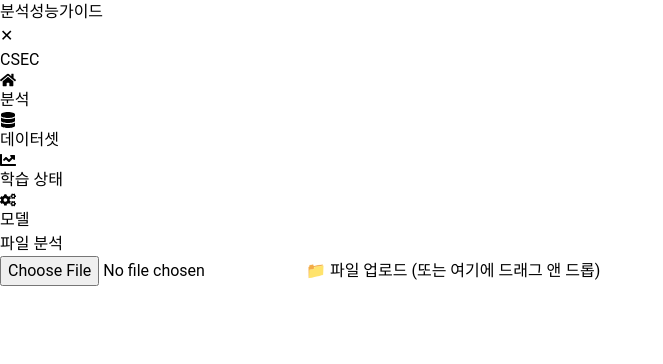
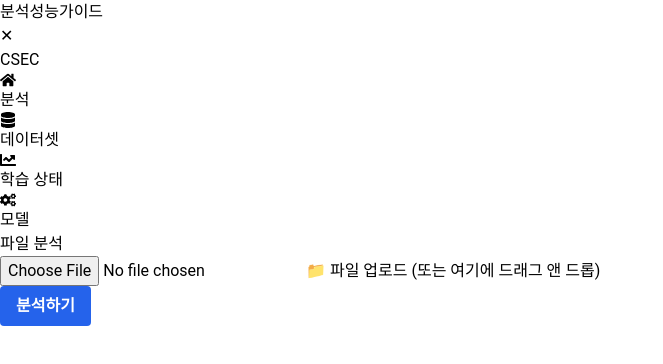
Before and after one commit to chosun-capstonedesing/frontend, a React (Vite) app in the folder frontend/: page / in a window 1280 px wide. Shown: the top 364 px of the page, without its empty margins (0-663 px from the left). Built offline with nearby package versions, Linux system fonts and the light colour scheme.

Commit message:
feat: 분석하기 버튼 생성 및 파일 분석 영역 크기 및 스타일 조정
- 분석하기 버튼 생성
- FileUploadView.css 파일 생성 -> 분석하기 버튼 스타일 관리

```diff
--- a/frontend/src/App.jsx
+++ b/frontend/src/App.jsx
@@ -16,7 +16,7 @@ function App() {
   };
 
   return (
-    <div className='min-h-screen bg-gray-100 p-3 overflow-hidden'>
+    <div className='min-h-screen bg-gray-100 p-3 overflow-hidd'>
 
       {/* 탭 전환 UI */}
       <TabNavigation activeTab={activeTab} setActiveTab={setActiveTab} />
@@ -24,7 +24,7 @@ function App() {
       {/* 사이드바 레이아웃 컴포넌트 */}
       <Layout activeTab={activeTab} setActiveTab={setActiveTab}>
         {activeTab === 'analysis' && (
-          <div className="max-w-md mx-auto bg-white shadow-md rounded p-6">
+          <div className="w-full max-w-3x1 min-h-[100px] mx-auto bg-white shadow-md rounded p-6">
             <h1 className='text-xl font-bold mb-4'>파일 분석</h1>
             <FileUpload onFileSelect={handleFileSelect} />
             {uploadedFile && (
--- a/frontend/src/components/FileUpload.jsx
+++ b/frontend/src/components/FileUpload.jsx
@@ -1,5 +1,6 @@
 import React, { useState, useRef } from "react";
 import FileUploadView from "./FileUploadView";
+import './FileUploadView.css';
 
 /**
  * 파일 업로드 로직(컨테이너) 컴포넌트
@@ -9,7 +10,7 @@ import FileUploadView from "./FileUploadView";
  * - onUploadProgress: 업로드 진행률(%) 표시
  */
 
-function FileUpload ({ onFileSelect, onUploadProgress }) {
+function FileUpload({ onFileSelect, onUploadProgress }) {
     const [fileInfo, setFileInfo] = useState(null);
     const fileInputRef = useRef();
 
@@ -18,7 +19,7 @@ function FileUpload ({ onFileSelect, onUploadProgress }) {
         const selectedFile = e.target.files[0];
 
         if (selectedFile) {
-            setFileInfo ({ name: selectedFile.name, size: selectedFile.size });
+            setFileInfo({ name: selectedFile.name, size: selectedFile.size });
             onFileSelect?.(selectedFile);
         }
     };
@@ -29,7 +30,7 @@ function FileUpload ({ onFileSelect, onUploadProgress }) {
         const droppedFile = e.dataTransfer.files[0];
 
         if (droppedFile) {
-            setFileInfo ({ name: droppedFile.name, size: droppedFile.size });
+            setFileInfo({ name: droppedFile.name, size: droppedFile.size });
             onFileSelect?.(droppedFile);
         }
     };
@@ -37,7 +38,18 @@ function FileUpload ({ onFileSelect, onUploadProgress }) {
     // 드래그 오버 이벤트 처리 -> 기본 동작 방지
     const handleDragOver = (e) => e.preventDefault();
 
+    // 분석 시작하기 버튼 -> 백엔드 API와 연결하여 분석 요청 처리
+    const handleAnalyze = () => {
+        if (!fileInfo) {
+            alert("파일을 업로드해주세요.");
+            return;
+        }
+
+        console.log("분석 시작: ", fileInfo);
+    };
+
     return (
+        <div>
             <FileUploadView
                 fileInfo={fileInfo}
                 fileinputRef={fileInputRef}
@@ -46,6 +58,11 @@ function FileUpload ({ onFileSelect, onUploadProgress }) {
                 onFileChange={handleFileChange}
                 uploadProgress={onUploadProgress}
             />
+
+            <div className="mt-4 text-center">
+                <button className="analyze-button" onClick={handleAnalyze}>분석하기</button>
+            </div>
+        </div>
     );
 }
 
--- /dev/null
+++ b/frontend/src/components/FileUploadView.css
@@ -0,0 +1,3 @@
+.analyze-button {
+  @apply bg-blue-600 hover:bg-blue-700 text-white font-semibold py-2 px-4 rounded;
+}
--- a/frontend/src/components/Layout.jsx
+++ b/frontend/src/components/Layout.jsx
@@ -40,7 +40,7 @@ function Layout({ children, activeTab, setActiveTab }) {
             )}
 
             {/* Main Content */}
-            <main className={`flex-1 bg-gray-100 mt-4 mb-4 mx-4
+            <main className={`flex-1 bg-gray-100 mt-4 mb-4 mx-4 h-[80vh]
             overflow-y-auto transition-all duration-300 ${sidebarOpen ? "ml-4" : "ml-4"}`}>
                 {children}
             </main>
```
Lines whose indentation alone changed are shown as unchanged.
